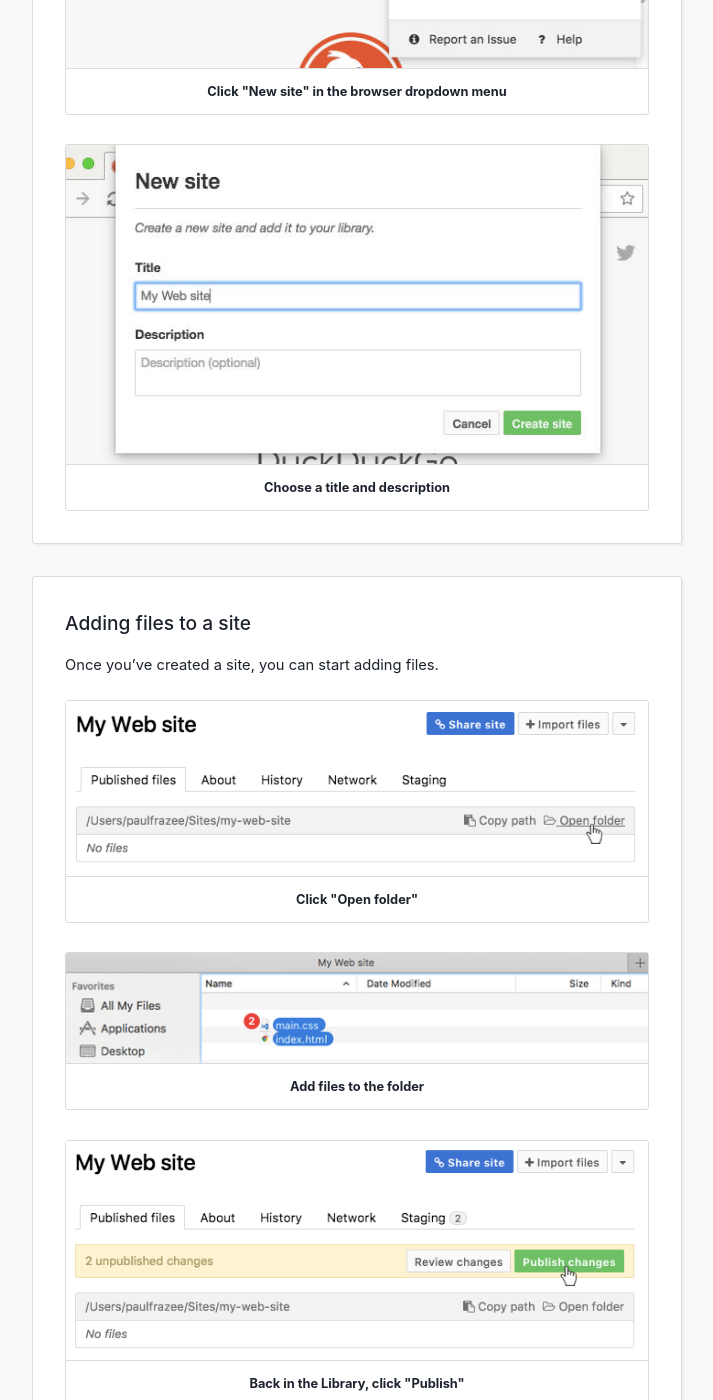
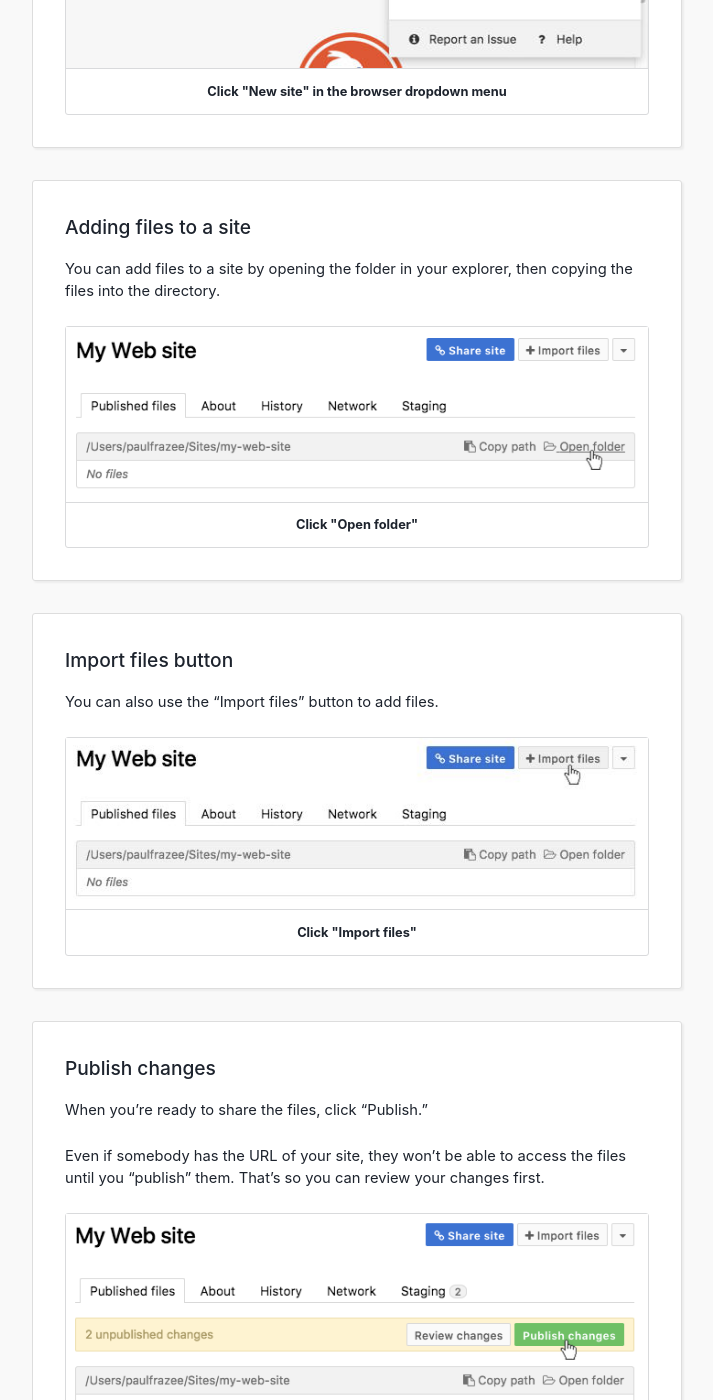
Before and after one commit to beakerbrowser/beakerbrowser.com, a Jekyll site: the page built from _docs/using-beaker/index.md, in a window 1280 px wide and 1400 px high, scrolled down 1966 px. Shown: the whole window, without its empty margins (108-821 px from the left). Built offline with Jekyll 4.4.1, drawn with Linux system fonts in a browser that asks for light colours; some of the changed text lies outside the part shown.

Commit message:
Simplify the intro guide

```diff
--- a/_docs/using-beaker/index.md
+++ b/_docs/using-beaker/index.md
@@ -71,48 +71,49 @@ create a site.
 <figcaption class="thick">Click "New site" in the browser dropdown menu</figcaption>
 </figure>
 
+</section>
+
+<section markdown="1">
+
+## Adding files to a site
+
+You can add files to a site by opening the folder in your explorer, then
+copying the files into the directory.
+
 <figure>
-<img data-src="/img/docs/tour-set-site-info.jpg">
-<figcaption class="thick">Choose a title and description</figcaption>
+  <img class="screenshot" src="/img/docs/tour-new-site-publish1.png"/>
+  <figcaption class="thick">Click "Open folder"</figcaption>
 </figure>
 
 </section>
 
 <section markdown="1">
 
-## Adding files to a site
+## Import files button
 
-Once you’ve created a site, you can start adding files.
-
-<figure>
-  <img class="screenshot" src="/img/docs/tour-new-site-publish1.png"/>
-  <figcaption class="thick">Click "Open folder"</figcaption>
-</figure>
-
-<figure>
-  <img class="screenshot" src="/img/docs/tour-new-site-publish2.jpg"/>
-  <figcaption class="thick">Add files to the folder</figcaption>
-</figure>
-
-<figure>
-  <img class="screenshot" src="/img/docs/tour-new-site-publish3.png"/>
-  <figcaption class="thick">
-    Back in the Library, click "Publish"
-  </figcaption>
-</figure>
-
-<br>
-
-Alternatively, you can use the "Import files" control:
+You can also use the "Import files" button to add files.
 
 <figure>
   <img class="screenshot" src="/img/docs/tour-import-files1.jpg"/>
   <figcaption class="thick">Click "Import files"</figcaption>
 </figure>
 
+</section>
+
+<section markdown="1">
+
+## Publish changes
+
+When you're ready to share the files, click "Publish."
+
+Even if somebody has the URL of your site, they won't be able to access the
+files until you "publish" them. That's so you can review your changes first.
+
 <figure>
-  <img class="screenshot" src="/img/docs/tour-import-files2.jpg"/>
-  <figcaption class="thick">Choose the files you want to add</figcaption>
+  <img class="screenshot" src="/img/docs/tour-new-site-publish3.png"/>
+  <figcaption class="thick">
+    When you're ready to share, click "Publish"
+  </figcaption>
 </figure>
 
 </section>
@@ -147,11 +148,6 @@ it in your main menu.
   <figcaption class="thick">Click "Library" in the browser dropdown menu</figcaption>
 </figure>
 
-<figure>
-  <img class="screenshot" src="/img/docs/tour-library2.jpg"/>
-  <figcaption class="thick">Choose your site from the left nav</figcaption>
-</figure>
-
 </section>
 
 <section markdown="1">
@@ -164,16 +160,6 @@ by using the sidebar control.
 <figure>
   <img class="screenshot" src="/img/docs/tour-sidebar1.png"/>
   <figcaption class="thick">Click the sidebar icon in the navbar</figcaption>
-</figure>
-
-<figure>
-  <img class="screenshot" src="/img/docs/tour-sidebar2.png"/>
-  <figcaption class="thick">If you own the site, you can add files</figcaption>
-</figure>
-
-<figure>
-  <img class="screenshot" src="/img/docs/tour-sync-for-offline2.png"/>
-  <figcaption class="thick">If you're just visiting, you can sync for offline</figcaption>
 </figure>
 
 </section>
@@ -202,11 +188,6 @@ Turn on "Sync for offline" to make sure you get the latest updates when online,
 and then can access the files when offline.
 
 <figure>
-  <img class="screenshot" src="/img/docs/tour-sync-for-offline1.png"/>
-  <figcaption class="thick">Click "Sync"</figcaption>
-</figure>
-
-<figure>
   <img class="screenshot" src="/img/docs/tour-sync-for-offline2.png"/>
   <figcaption class="thick">Select "Sync for offline"</figcaption>
 </figure>
@@ -225,9 +206,4 @@ called "Forking" the site, and it's very convenient in Beaker.
   <figcaption class="thick">Click "Fork"</figcaption>
 </figure>
 
-<figure>
-  <img class="screenshot" src="/img/docs/tour-fork2.jpg"/>
-  <figcaption class="thick">Choose a new title and description</figcaption>
-</figure>
-
 </section>
```
